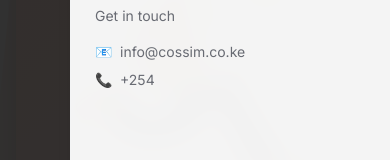
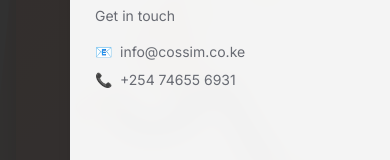
Before and after one commit to evanomondi/cossim-new-website, a Next.js app: page / in a window 390 px wide. Both pictures are taken after a click on the button "Toggle menu". Shown: the part 648-808 px from the top of the page. Built offline with nearby package versions, Linux system fonts and the light colour scheme.

Commit message:
Google Sheet APi

```diff
--- a/src/components/header-2.tsx
+++ b/src/components/header-2.tsx
@@ -212,7 +212,7 @@ export default function Header2() {
                       </div>
                       <div className="flex items-center gap-2 text-muted-foreground">
                         <span>📞</span>
-                        <span>+254</span>
+                        <span>+254 74655 6931</span>
                       </div>
                     </div>
                   </div>
```
